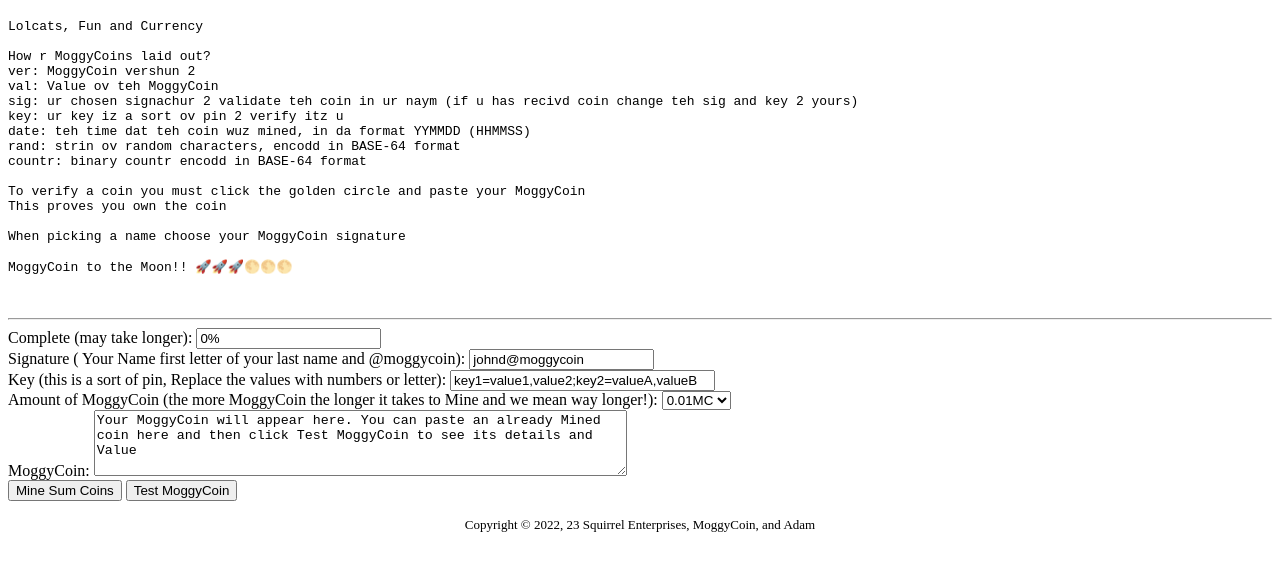
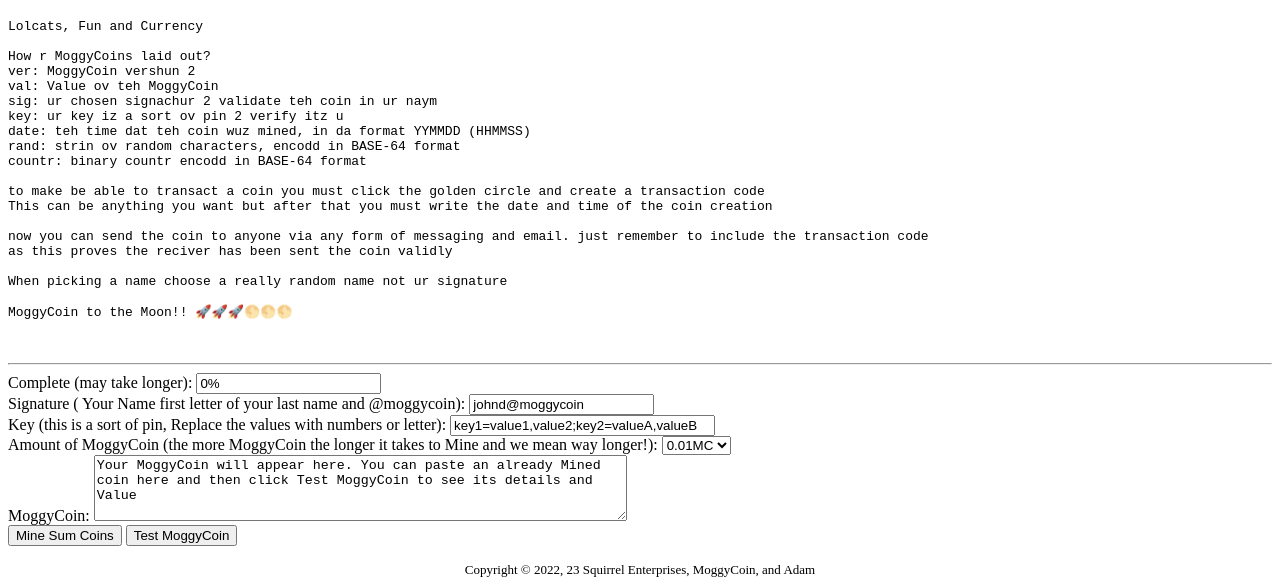
Before and after one commit to gifburst/MoggyCoin, a plain HTML site: page index.html in a window 1280 px wide. Shown: the part 219-805 px from the top of the page. Drawn offline with Linux system fonts and the light colour scheme; a script that the page names is missing.

Commit message:
Update index.html

```diff
--- a/index.html
+++ b/index.html
@@ -9,16 +9,19 @@ Lolcats, Fun and Currency
 How r MoggyCoins laid out?
 ver: MoggyCoin vershun 2
 val: Value ov teh MoggyCoin
-sig: ur chosen signachur 2 validate teh coin in ur naym (if u has recivd coin change teh sig and key 2 yours)
+sig: ur chosen signachur 2 validate teh coin in ur naym
 key: ur key iz a sort ov pin 2 verify itz u
 date: teh time dat teh coin wuz mined, in da format YYMMDD (HHMMSS)
 rand: strin ov random characters, encodd in BASE-64 format
 countr: binary countr encodd in BASE-64 format
 
-To verify a coin you must click the golden circle and paste your MoggyCoin
-This proves you own the coin
+to make be able to transact a coin you must click the golden circle and create a transaction code
+This can be anything you want but after that you must write the date and time of the coin creation
 
-When picking a name choose your MoggyCoin signature
+now you can send the coin to anyone via any form of messaging and email. just remember to include the transaction code
+as this proves the reciver has been sent the coin validly
+
+When picking a name choose a really random name not ur signature
 
 MoggyCoin to the Moon!! 🚀🚀🚀🌕🌕🌕
 
```
